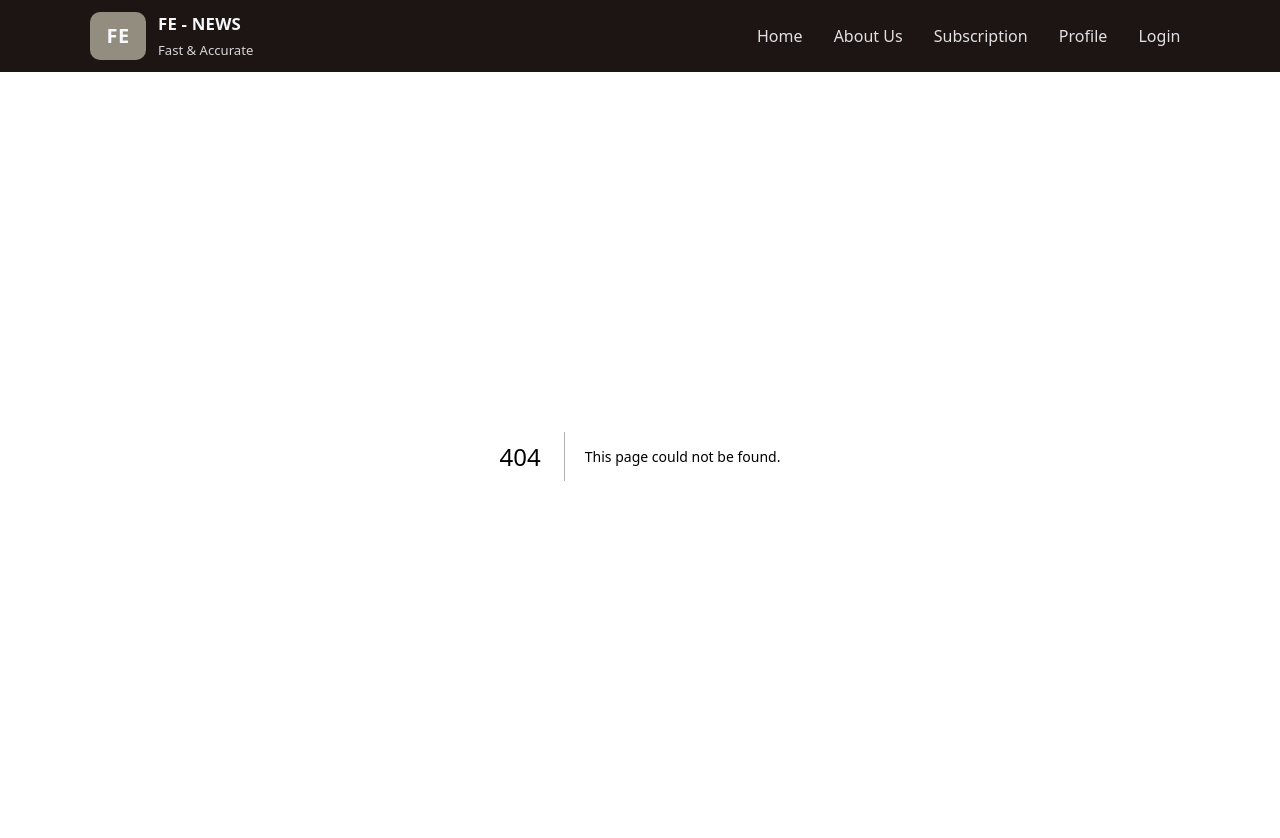
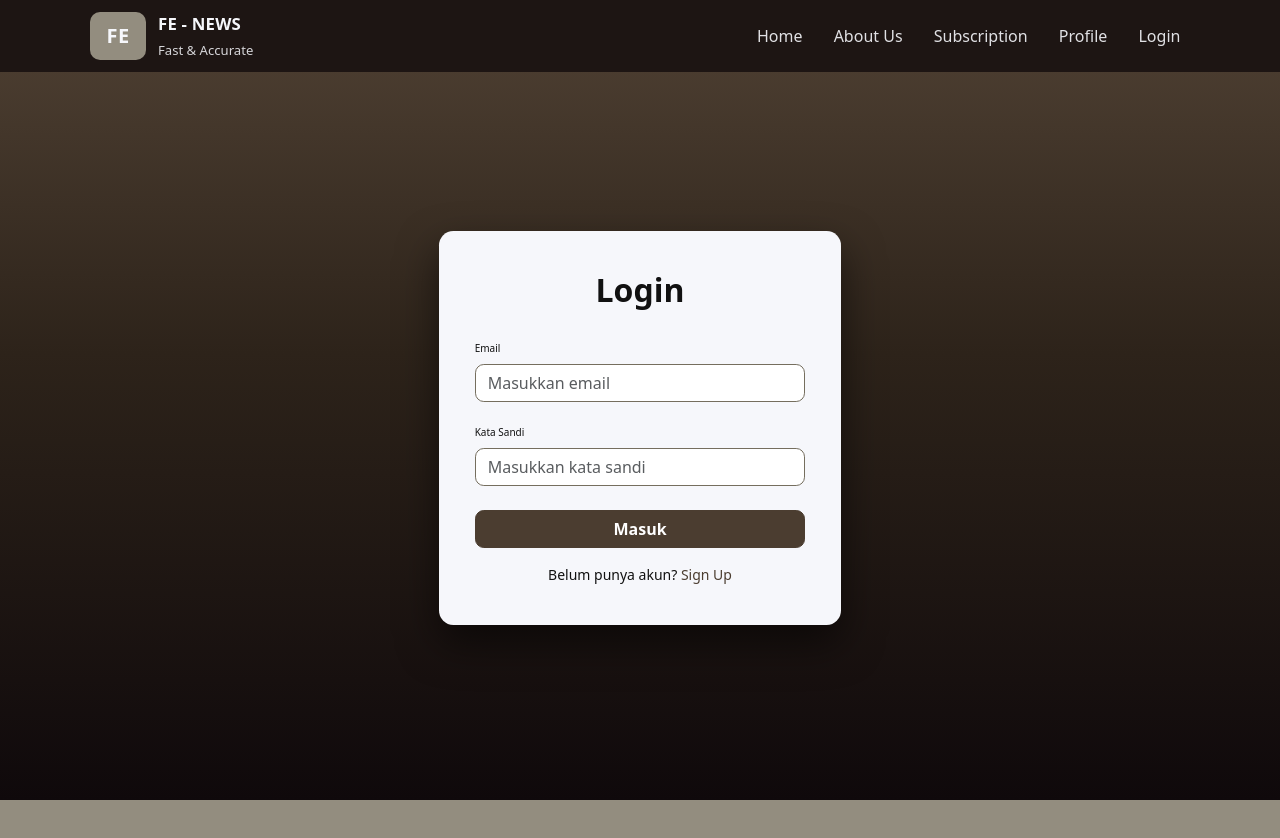
Before and after one commit to SamanthaOC-untar/uas-FENEWS, a Next.js app: page /login in a window 1280 px wide. Before the commit this address had no page. Shown: the top 838 px of the page. After the commit the page ends 800 px from the top, so only its background shows below. Built offline with nearby package versions, Linux system fonts and the light colour scheme.

Commit message:
tampilan login 1

```diff
--- /dev/null
+++ b/app/login/login.module.css
@@ -0,0 +1,70 @@
+.loginPage {
+  min-height: calc(100vh - var(--header-height));
+  padding: 0;
+  display: flex;
+  align-items: center;
+  justify-content: center;
+
+  /* gradient dari palette kamu */
+  background: linear-gradient(
+    180deg,
+    var(--earth-600) 0%,
+    var(--earth-700) 40%,
+    var(--earth-900) 100%
+  );
+}
+
+.loginCard {
+  background-color: var(--surface-contrast);
+  color: #111;
+  border-radius: 0.9rem;
+  border: none;
+  box-shadow: 0 18px 40px rgba(0, 0, 0, 0.55);
+}
+
+.loginCardBody {
+  padding: 2.5rem 2.25rem;
+}
+
+.loginTitle {
+  font-weight: 600;
+}
+
+.loginLabel {
+  font-weight: 500;
+  font-size: x-small;
+}
+
+.loginControl {
+  border-radius: 0.55rem;
+  border-color: var(--border);
+  box-shadow: none;
+}
+
+.loginControl:focus {
+  border-color: var(--earth-500);
+  box-shadow: 0 0 0 0.16rem rgba(117, 110, 94, 0.45);
+}
+
+.btnLogin {
+  border-radius: 0.55rem;
+  font-weight: 600;
+  background-color: var(--earth-600);
+  border-color: var(--earth-600);
+}
+
+.btnLogin:hover,
+.btnLogin:focus {
+  background-color: var(--earth-700);
+  border-color: var(--earth-700);
+}
+
+.linkSignup {
+  color: var(--earth-600);
+  font-weight: 500;
+  text-decoration: none;
+}
+
+.linkSignup:hover {
+  text-decoration: underline;
+}
--- /dev/null
+++ b/app/login/page.tsx
@@ -0,0 +1,59 @@
+'use client';
+
+import { Container, Row, Col, Form, Button, Card } from 'react-bootstrap';
+import styles from './login.module.css';
+
+export default function LoginPage() {
+  return (
+    <Container
+      fluid
+      className={styles.loginPage}
+    >
+      <Row className="justify-content-center w-100">
+        <Col xs={11} sm={8} md={5} lg={4}>
+          <Card className={styles.loginCard}>
+            <Card.Body className={styles.loginCardBody}>
+              <h2 className={`${styles.loginTitle} text-center mb-4`}>Login</h2>
+
+              <Form>
+                <Form.Group className="mb-3" controlId="loginEmail">
+                  <Form.Label className={styles.loginLabel}>Email</Form.Label>
+                  <Form.Control
+                    className={styles.loginControl}
+                    type="email"
+                    placeholder="Masukkan email"
+                    required
+                  />
+                </Form.Group>
+
+                <Form.Group className="mb-4" controlId="loginPassword">
+                  <Form.Label className={styles.loginLabel}>Kata Sandi</Form.Label>
+                  <Form.Control
+                    className={styles.loginControl}
+                    type="password"
+                    placeholder="Masukkan kata sandi"
+                    required
+                  />
+                </Form.Group>
+
+                <Button
+                  type="submit"
+                  className={`${styles.btnLogin} w-100 mb-3`}
+                >
+                  Masuk
+                </Button>
+
+                <div className="text-center small">
+                  Belum punya akun?{' '}
+                  <a href="/signup" className={styles.linkSignup}>
+                    Sign Up
+                  </a>
+                </div>
+              </Form>
+            </Card.Body>
+          </Card>
+        </Col>
+      </Row>
+    </Container>
+  );
+}
```
